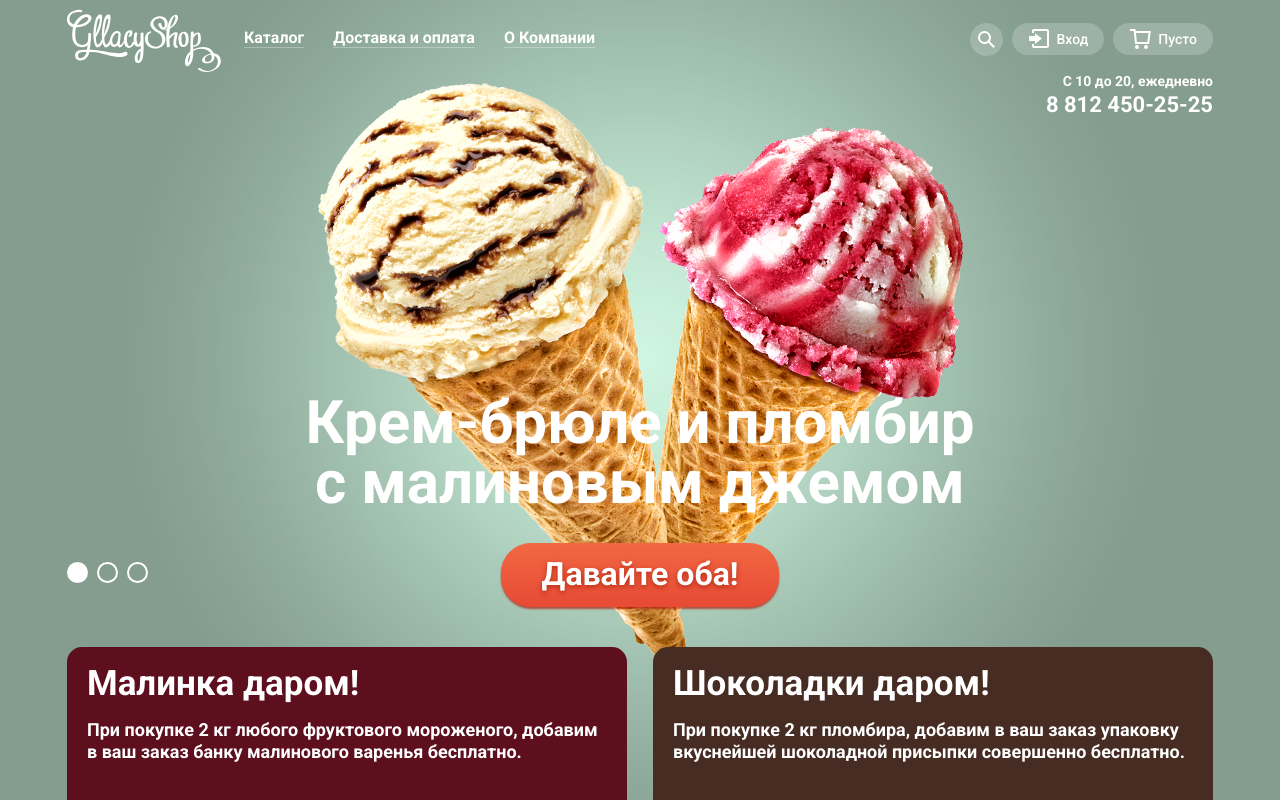
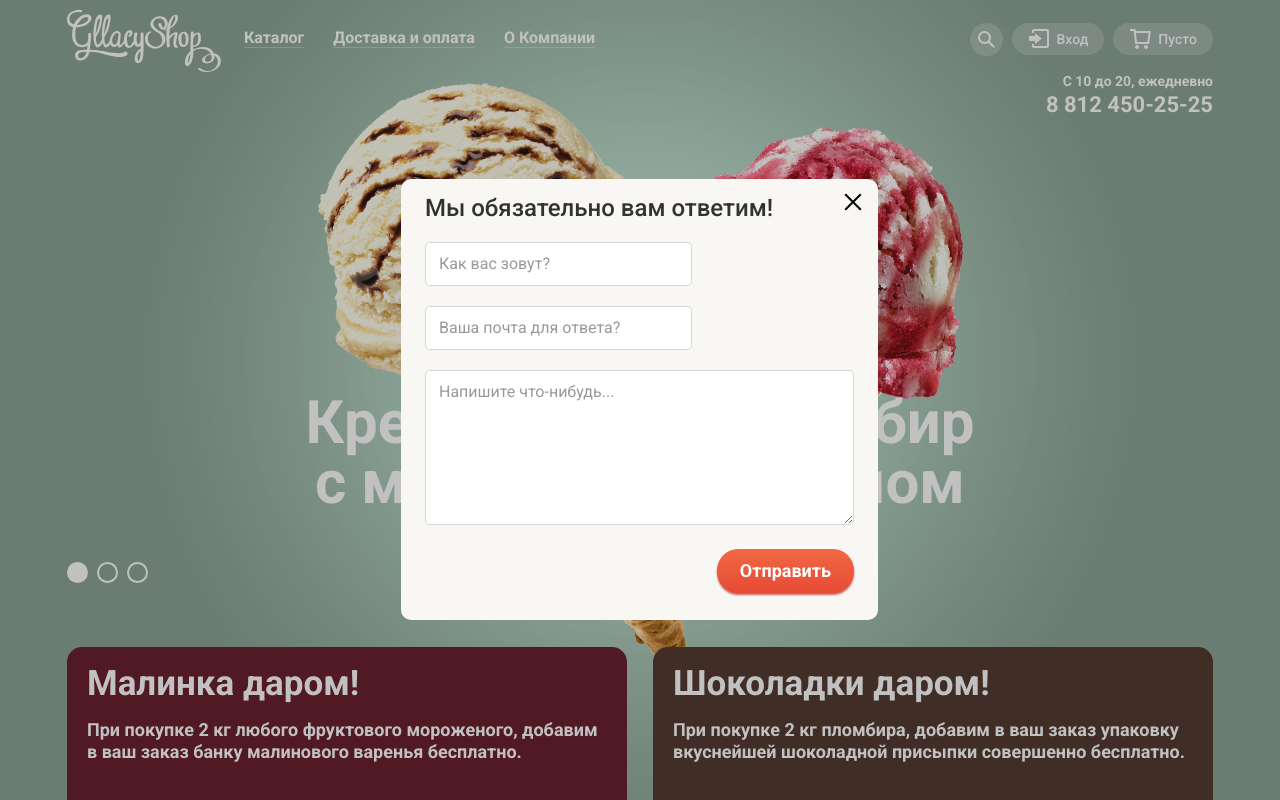
Before and after one commit to Igor2488/gllacy, a plain HTML site: page index.html in a window 1280 px wide. Both pictures are taken after a click on the link "Форма обратной связи". Shown: the top 800 px of the page. Drawn offline with Linux system fonts and the light colour scheme; some packages are replaced by stand-ins of ours.

Commit message:
#47 добавлен скрипт модального окна

```diff
--- a/css/style.css
+++ b/css/style.css
@@ -1059,7 +1059,7 @@ li.page_active a{
 	font-size: 16px;
 	line-height: 24px;
 }
-.subscribe_form .main_btn{
+.subscribe_btn{
 	padding: 8px 18px;
 
 	font-size: 18px;
@@ -1764,11 +1764,16 @@ li.page_active a{
 
 .feedback_modal{
 	position: fixed;
-	top: calc(50% - 221px);
-	left: calc(50% - 239px);
-	z-index: 30;
+	top: calc(50vh - 221px);
+	left: calc(50vw - 239px);
+	/* top: 50vh; */
+	/* left: 50vw; */
+	z-index: 100;
 
 	display: none;
+}
+.feedback_modal_active{
+	display: block;
 }
 .feedback_form{
 	position: relative;
@@ -1845,7 +1850,7 @@ li.page_active a{
 	position: fixed;
 	top: 0;
 	left: 0;
-	z-index: 5;
+	z-index: 95;
 
 	display: none;
 	width: 100%;
@@ -1854,6 +1859,9 @@ li.page_active a{
 	background-color: #323232;
 
 	opacity: 0.3;
+}
+.modal_overlay_active{
+	display: block;
 }
 
 /* настройки гугл-карты */
--- a/index.html
+++ b/index.html
@@ -204,7 +204,7 @@
 									<form class="main_form subscribe_form" action="https://echo.htmlacademy.ru" method="post">
 										<label class="visually-hidden" for="subscribe_email_input">Ваша электронная почта</label>
 										<input class="input_field" type="email" name="email" id="subscribe_email_input" placeholder="Электронная почта">
-										<button class="main_btn" type="submit">Отправить</button>
+										<button class="main_btn subscribe_btn" type="submit" id="subscribe_btn">Отправить</button>
 									</form>
 								</div>
 							</section>
@@ -225,7 +225,7 @@
 									<a class="contacts_tel" href="tel:+88124502525">8 812 450-25-25</a>
 									(с 10 до 20 ежедневно)
 								</p>
-								<a class="main_btn contacts_btn" href="#">Форма обратной связи</a>
+								<a class="main_btn contacts_btn" href="#" id="contacts_btn">Форма обратной связи</a>
 							</div>
 						</div><!--/block_wrap-->
 					</section>
@@ -259,7 +259,7 @@
 			</div><!-- /site_wrap -->
 		</div> <!--/container-->
 
-		<div class="feedback_modal">
+		<div class="feedback_modal" id="feedback_modal">
 			<form class="main_form feedback_form" action="https://echo.htmlacademy.ru" method="post">
 				<p>Мы обязательно вам ответим!</p>
 				<label class="visually-hidden" for="feedback_name_input">Введите ваше имя</label>
@@ -269,11 +269,11 @@
 				<label class="visually-hidden" for="feedback_message">Ввеите ваше сообщение</label>
 				<textarea class="input_field" name="message" id="feedback_message" placeholder="Напишите что-нибудь..."></textarea>
 				<button class="main_btn" type="submit">Отправить</button>
-				<button class="close_btn" type="button">Закрыть</button>
+				<button class="close_btn" type="button" id="close_btn">Закрыть</button>
 			</form>
 		</div>
 
-		<div class="modal_overlay"></div>
+		<div class="modal_overlay" id="modal_overlay"></div>
 
 	<script src="https://maps.googleapis.com/maps/api/js?key=AIzaSyCDWO7o6dfMc5xPamxoOPtc1xh63Qi3KuI&callback=initMap" async defer></script>
 	<script src="js/main.js"></script>
--- a/js/main.js
+++ b/js/main.js
@@ -13,3 +13,26 @@ var image = 'img/pin_icon.png';
 				}),
 				map.setOptions({styles: styles});
 			}
+
+var contactsBtn = document.getElementById('contacts_btn');
+contactsBtn.addEventListener('click', showFeedbackModal);
+var closeFeedbackModalBtn = document.getElementById('close_btn');
+closeFeedbackModalBtn.addEventListener('click', closeFeedbackModal);
+var escKeyCode = 27;
+document.addEventListener('keydown', closeFeedbackModal)
+var feedbackModal = document.getElementById('feedback_modal');
+var modalOverlay = document.getElementById('modal_overlay');
+
+function showFeedbackModal(){
+	feedbackModal.classList.add('feedback_modal_active');
+	modalOverlay.classList.add('modal_overlay_active')
+}
+
+function closeFeedbackModal(key){
+	feedbackModal.classList.remove('feedback_modal_active');
+	modalOverlay.classList.remove('modal_overlay_active');
+	if(key.keyCode === escKeyCode) {
+    feedbackModal.classList.remove('feedback_modal_active');
+		modalOverlay.classList.remove('modal_overlay_active');
+  }
+}
```
